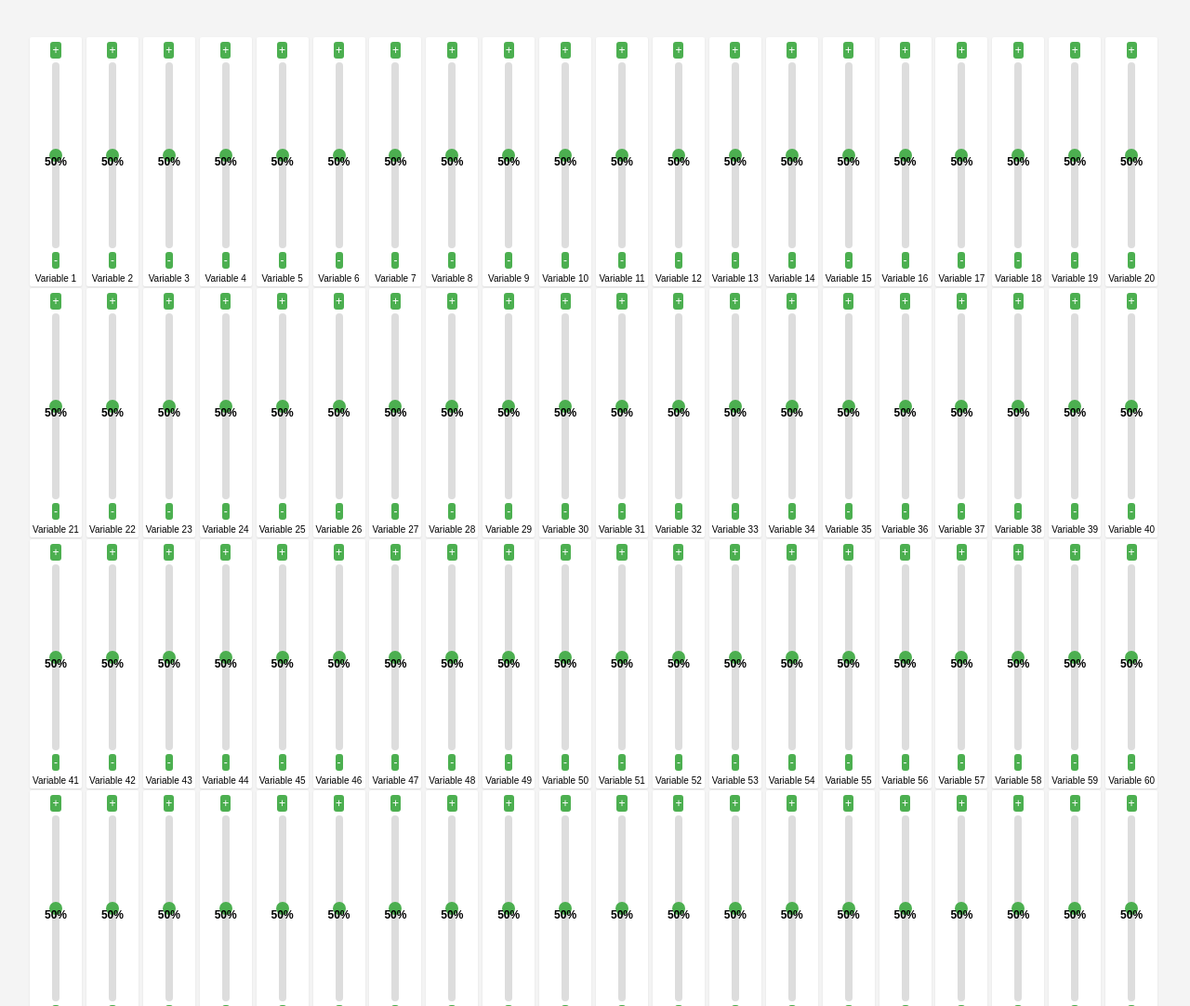
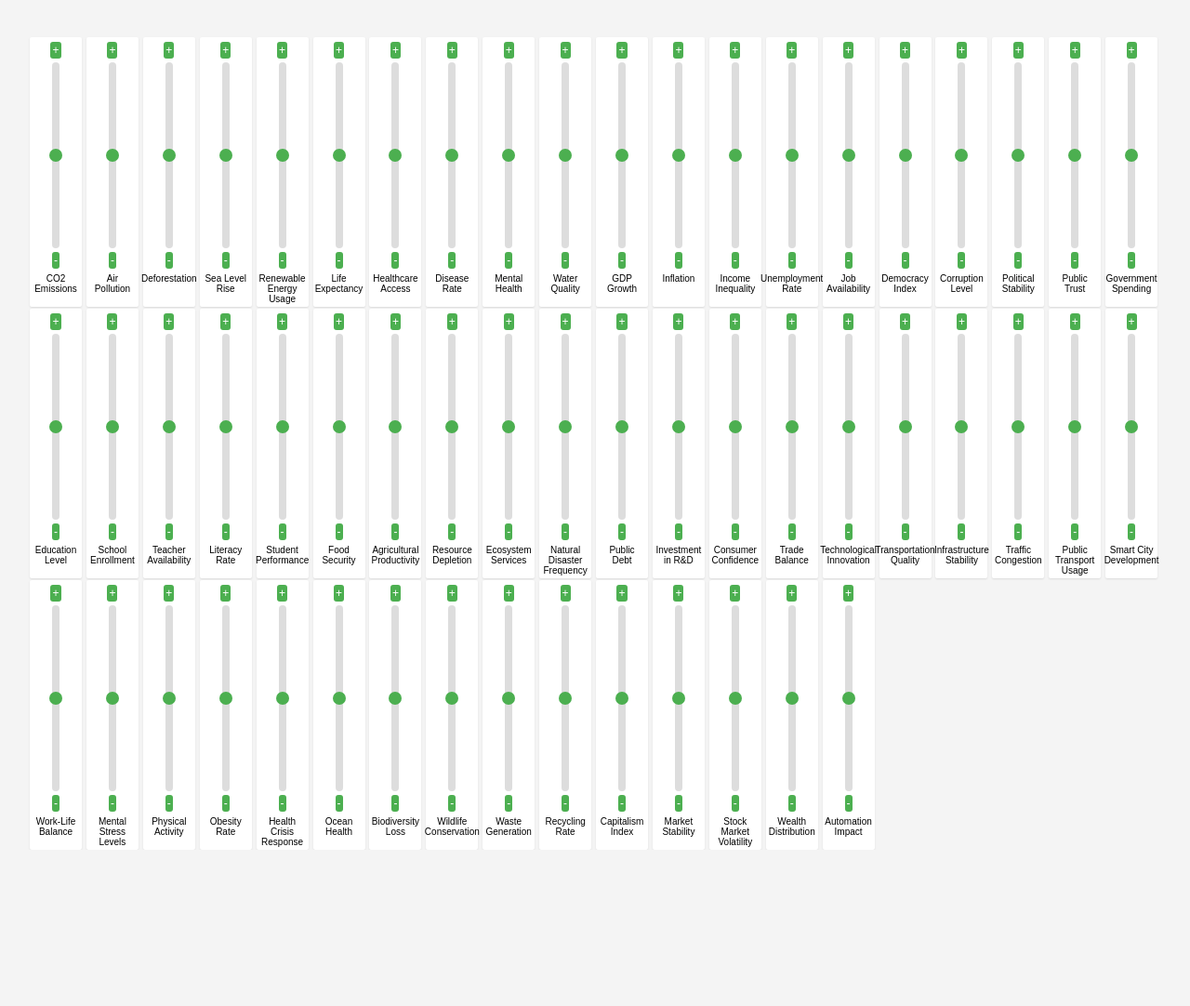
Before and after one commit to dennishchand/G80-Simulator, a plain HTML site: page index.html in a window 1280 px wide. Shown: the top 1082 px of the page at 93% size. After the commit the page ends 914 px from the top, so only its background shows below. Drawn offline with Linux system fonts and the light colour scheme.

Commit message:
Update index.html

```diff
--- a/index.html
+++ b/index.html
@@ -70,22 +70,26 @@
             margin: 2px;
             border-radius: 3px;
         }
-        .slider-value {
-            position: absolute;
-            top: 50%;
-            left: 50%;
-            transform: translate(-50%, -50%);
-            font-size: 12px;
-            font-weight: bold;
-            color: black;
-        }
     </style>
 </head>
 <body>
     <div class="slider-grid" id="sliderGrid"></div>
 
     <script>
-        const variables = [...Array(80)].map((_, i) => `Variable ${i + 1}`);
+        const variables = [
+            "CO2 Emissions", "Air Pollution", "Deforestation", "Sea Level Rise", "Renewable Energy Usage",
+            "Life Expectancy", "Healthcare Access", "Disease Rate", "Mental Health", "Water Quality",
+            "GDP Growth", "Inflation", "Income Inequality", "Unemployment Rate", "Job Availability",
+            "Democracy Index", "Corruption Level", "Political Stability", "Public Trust", "Government Spending",
+            "Education Level", "School Enrollment", "Teacher Availability", "Literacy Rate", "Student Performance",
+            "Food Security", "Agricultural Productivity", "Resource Depletion", "Ecosystem Services", "Natural Disaster Frequency",
+            "Public Debt", "Investment in R&D", "Consumer Confidence", "Trade Balance", "Technological Innovation",
+            "Transportation Quality", "Infrastructure Stability", "Traffic Congestion", "Public Transport Usage", "Smart City Development",
+            "Work-Life Balance", "Mental Stress Levels", "Physical Activity", "Obesity Rate", "Health Crisis Response",
+            "Ocean Health", "Biodiversity Loss", "Wildlife Conservation", "Waste Generation", "Recycling Rate",
+            "Capitalism Index", "Market Stability", "Stock Market Volatility", "Wealth Distribution", "Automation Impact"
+        ];
+
         const variableValues = {};
         const sliders = [];
         const sliderGrid = document.getElementById('sliderGrid');
@@ -118,15 +122,10 @@
             label.className = 'slider-label';
             label.textContent = variable;
 
-            const valueDisplay = document.createElement('div');
-            valueDisplay.className = 'slider-value';
-            valueDisplay.textContent = `${slider.value}%`;
-
             sliderContainer.appendChild(increaseBtn);
             sliderContainer.appendChild(slider);
             sliderContainer.appendChild(decreaseBtn);
             sliderContainer.appendChild(label);
-            sliderContainer.appendChild(valueDisplay);
             sliderGrid.appendChild(sliderContainer);
 
             sliders.push(slider);
@@ -134,7 +133,6 @@
             slider.addEventListener('input', (event) => {
                 const value = parseInt(event.target.value);
                 variableValues[variable] = value;
-                valueDisplay.textContent = `${value}%`;
                 adjustSliders(variable, value);
             });
         });
@@ -143,7 +141,6 @@
             let newValue = Math.max(0, Math.min(100, parseInt(sliders[index].value) + amount));
             sliders[index].value = newValue;
             variableValues[variables[index]] = newValue;
-            document.querySelector(`#container-${index} .slider-value`).textContent = `${newValue}%`;
             adjustSliders(variables[index], newValue);
         }
 
@@ -152,7 +149,6 @@
                 let influence = (value - 50) * 0.3 * (Math.random() + 0.5);
                 let newValue = Math.max(0, Math.min(100, parseInt(slider.value) + influence));
                 slider.value = newValue;
-                document.querySelector(`#container-${index} .slider-value`).textContent = `${newValue}%`;
             });
         }
     </script>
```
